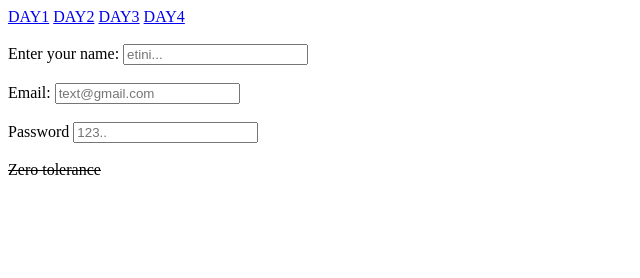
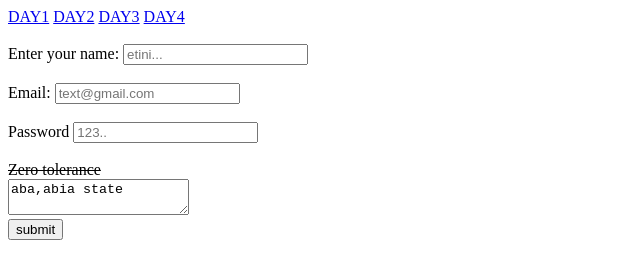
Before and after one commit to emmanueletini/html, a plain HTML site: page day4/test.html in a window 1280 px wide. Shown: the whole page, without its empty margins (0-640 px from the left). Drawn offline with Linux system fonts and the light colour scheme.

Commit message:
practice

```diff
--- a/day4/test.html
+++ b/day4/test.html
@@ -21,5 +21,8 @@
             </form>
         </div> <br>
 <del>Zero tolerance</del>
+<br>
+<textarea placeholder="Address">aba,abia state</textarea><br>
+<button type="submit">submit</button>
     </body>
 </html>
```
